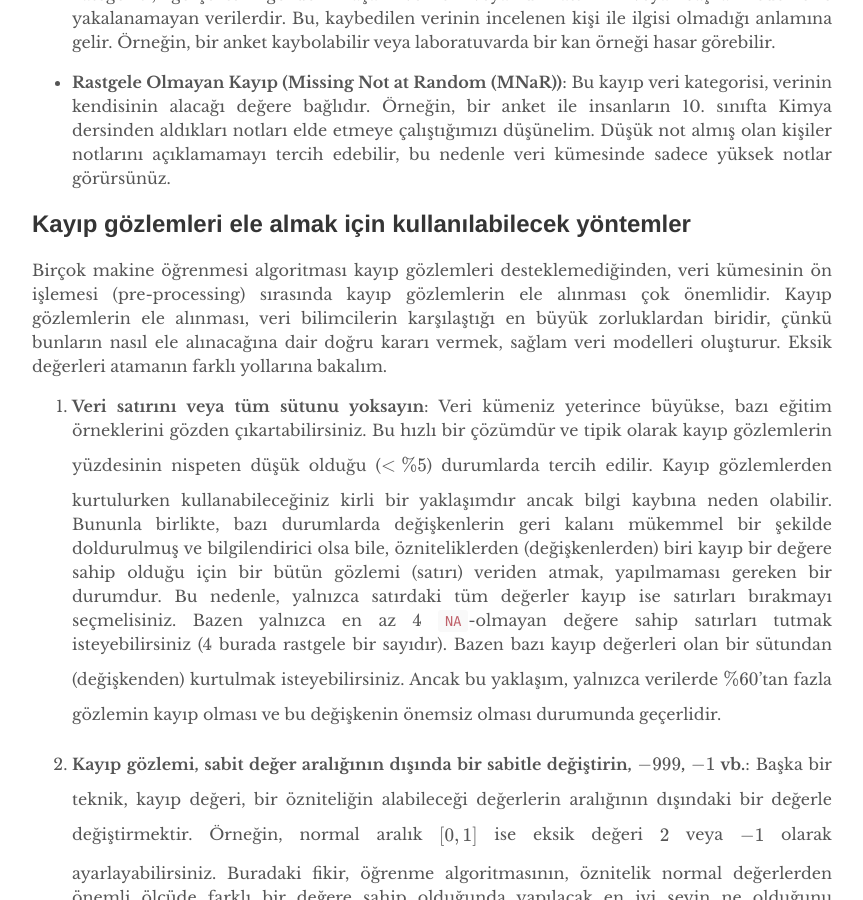
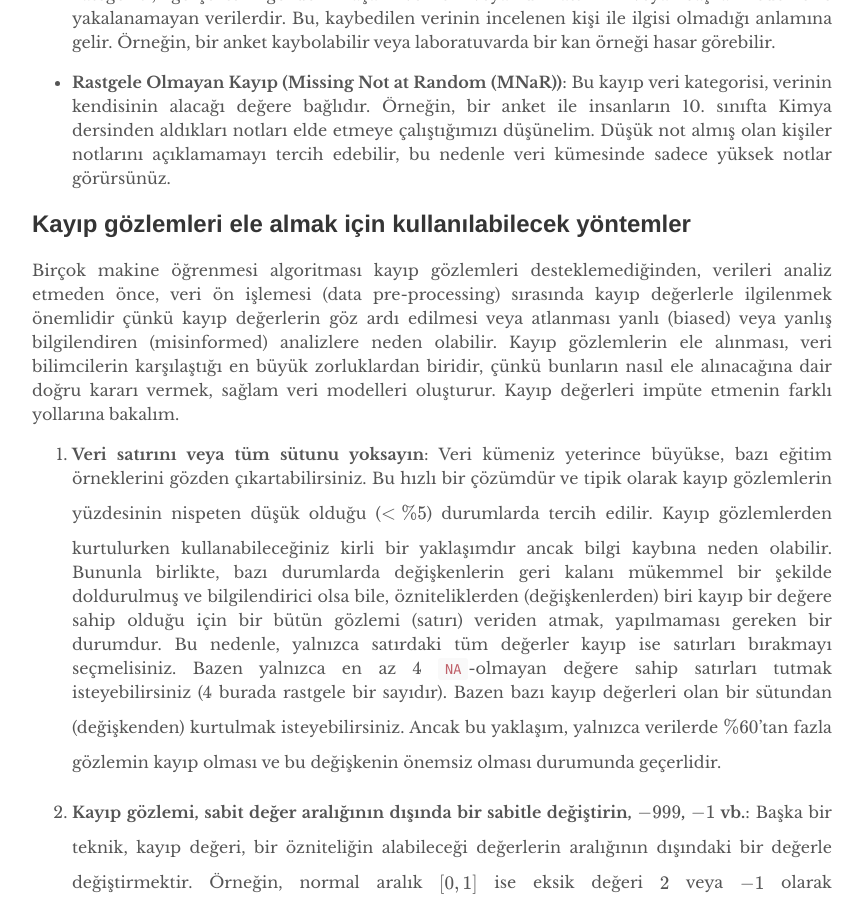
Before and after one commit to mmuratarat/turkish, a Jekyll site: the page built from _posts/2022-02-13-handling_missing_values_in_ML.md, in a window 1280 px wide and 900 px high, scrolled down 1121 px. Shown: the whole window, without its empty margins (208-1071 px from the left). Built offline with Jekyll 4.4.1, drawn with Linux system fonts in a browser that asks for light colours; nearby versions of some CDN libraries; formulas are drawn with MathJax 3; comment, search, counter and statistics services are not loaded.

Commit message:
Update 2022-02-13-handling_missing_values_in_ML.md

```diff
--- a/_posts/2022-02-13-handling_missing_values_in_ML.md
+++ b/_posts/2022-02-13-handling_missing_values_in_ML.md
@@ -26,7 +26,7 @@ Kaynağına bağlı olarak, kayıp verileri tanımlamak için aşağıdaki termi
 
 ## Kayıp gözlemleri ele almak için kullanılabilecek yöntemler
 
-Birçok makine öğrenmesi algoritması kayıp gözlemleri desteklemediğinden, veri kümesinin ön işlemesi (pre-processing) sırasında kayıp gözlemlerin ele alınması çok önemlidir. Kayıp gözlemlerin ele alınması, veri bilimcilerin karşılaştığı en büyük zorluklardan biridir, çünkü bunların nasıl ele alınacağına dair doğru kararı vermek, sağlam veri modelleri oluşturur. Eksik değerleri atamanın farklı yollarına bakalım.
+Birçok makine öğrenmesi algoritması kayıp gözlemleri desteklemediğinden, verileri analiz etmeden önce, veri ön işlemesi (data pre-processing) sırasında kayıp değerlerle ilgilenmek önemlidir çünkü kayıp değerlerin göz ardı edilmesi veya atlanması yanlı (biased) veya yanlış bilgilendiren (misinformed) analizlere neden olabilir. Kayıp gözlemlerin ele alınması, veri bilimcilerin karşılaştığı en büyük zorluklardan biridir, çünkü bunların nasıl ele alınacağına dair doğru kararı vermek, sağlam veri modelleri oluşturur. Kayıp değerleri impüte etmenin farklı yollarına bakalım.
 
 1. **Veri satırını veya tüm sütunu yoksayın**: Veri kümeniz yeterince büyükse, bazı eğitim örneklerini gözden çıkartabilirsiniz. Bu hızlı bir çözümdür ve tipik olarak kayıp gözlemlerin yüzdesinin nispeten düşük olduğu ($< \%5$) durumlarda tercih edilir. Kayıp gözlemlerden kurtulurken kullanabileceğiniz kirli bir yaklaşımdır ancak bilgi kaybına neden olabilir. Bununla birlikte, bazı durumlarda değişkenlerin geri kalanı mükemmel bir şekilde doldurulmuş ve bilgilendirici olsa bile, özniteliklerden (değişkenlerden) biri kayıp bir değere sahip olduğu için bir bütün gözlemi (satırı) veriden atmak, yapılmaması gereken bir durumdur. Bu nedenle, yalnızca satırdaki tüm değerler kayıp ise satırları bırakmayı seçmelisiniz. Bazen yalnızca en az 4 `NA`-olmayan değere sahip satırları tutmak isteyebilirsiniz (4 burada rastgele bir sayıdır). Bazen bazı kayıp değerleri olan bir sütundan (değişkenden) kurtulmak isteyebilirsiniz. Ancak bu yaklaşım, yalnızca verilerde $\%60$'tan fazla gözlemin kayıp olması ve bu değişkenin önemsiz olması durumunda geçerlidir.
 
```
